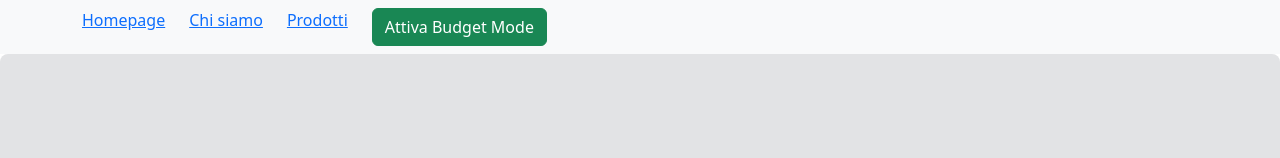
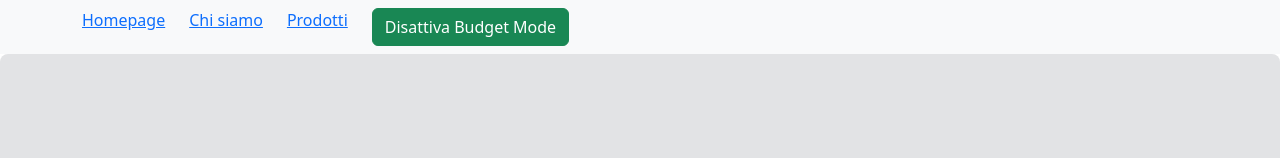
Before and after one commit to DarioConiglione/react-context-api, a React (Vite) app: page /ChiSiamo in a window 1280 px wide. Shown: the top 158 px of the page. Built offline with nearby package versions, Linux system fonts and the light colour scheme; the HTML template or start-up script is replaced by a standard one.

Commit message:
make button change on budget mode

```diff
--- a/src/assets/components/Header.jsx
+++ b/src/assets/components/Header.jsx
@@ -5,6 +5,7 @@ import { useContext } from "react";
 export default function Header() {
 
     const { handleMode } = useContext(Contesto)
+    const { budgetMode } = useContext(Contesto)
 
 
     return (
@@ -17,7 +18,7 @@ export default function Header() {
                             <NavLink to="/ChiSiamo">Chi siamo</NavLink>
                             <NavLink to="/Prodotti">Prodotti</NavLink>
 
-                            <button className="btn btn-success" onClick={handleMode}>Attiva Budget Mode </button>
+                            <button className="btn btn-success" onClick={handleMode}>{budgetMode ? "Disattiva Budget Mode" : "Attiva Budget Mode"}</button>
                         </div>
 
                         {/*  <a className="navbar-brand" href="/">Homepage</a>
```
